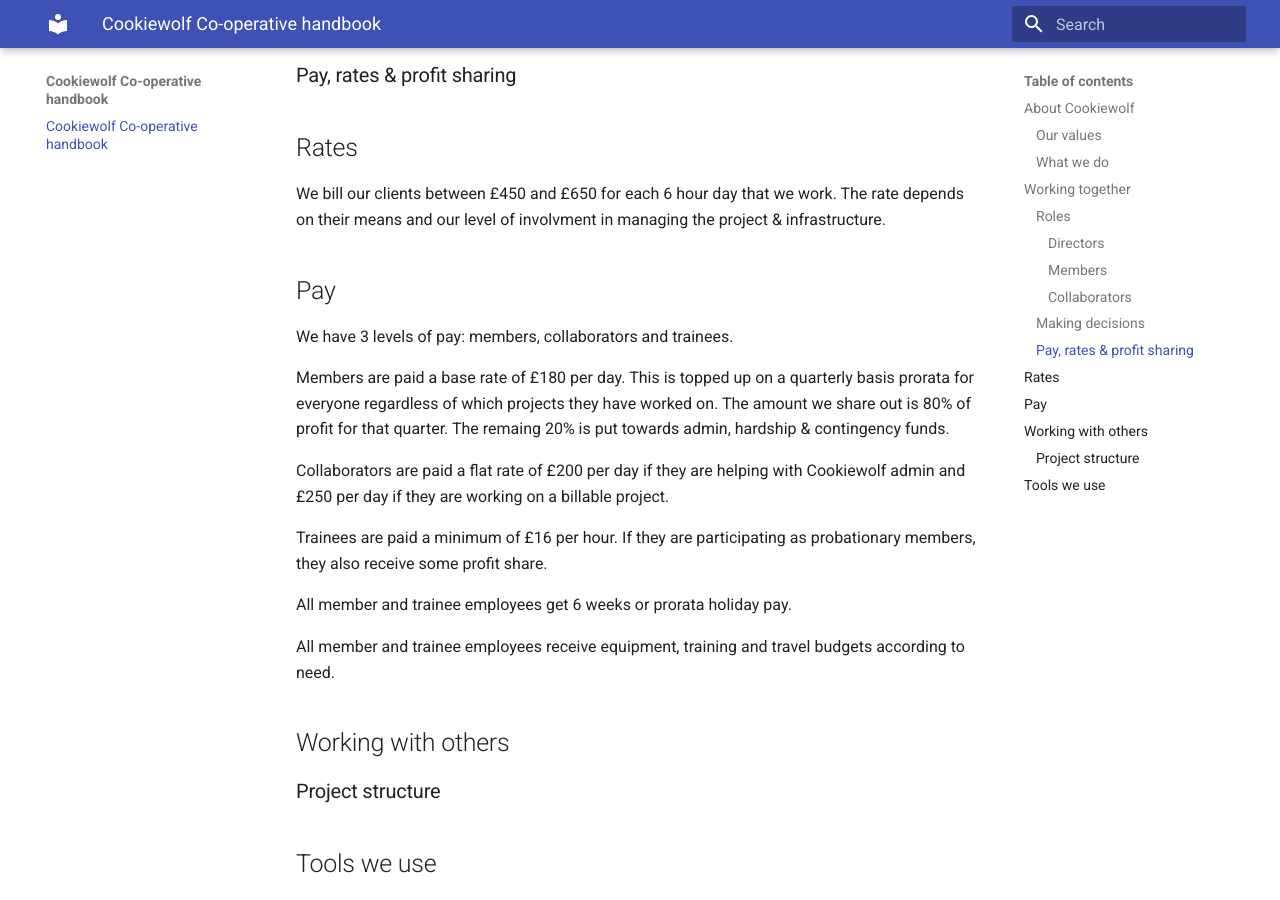
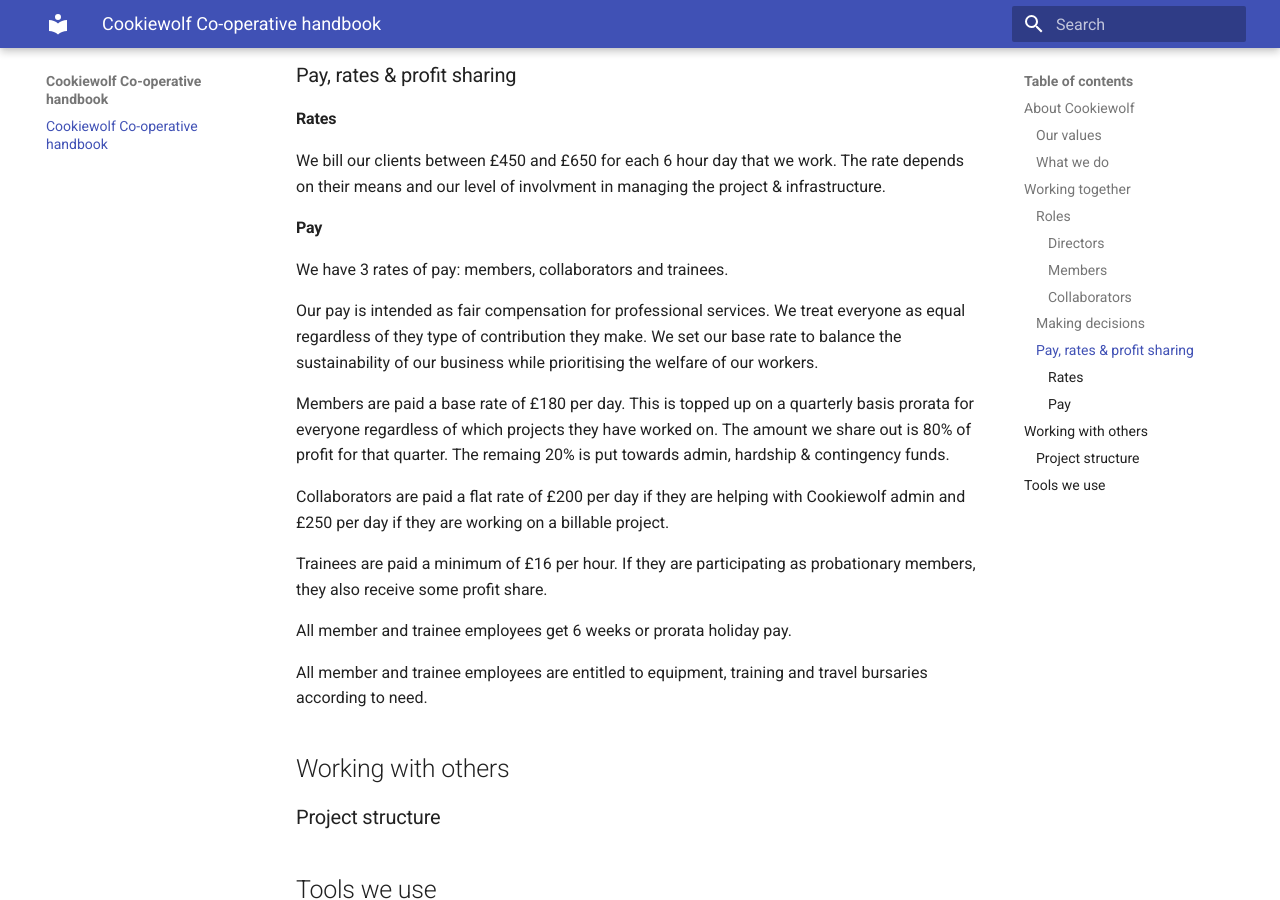
Before and after one commit to cookiewolf/handbook, an MkDocs documentation site: the page built from docs/index.md, in a window 1280 px wide and 900 px high, scrolled down 602 px. Built offline with MkDocs 1.6.1 and Material for MkDocs 9.7.7, drawn with Linux system fonts in a browser that asks for light colours.

Commit message:
Add some explaning fluff to pay rates

```diff
--- a/docs/index.md
+++ b/docs/index.md
@@ -20,13 +20,15 @@
 
 ### Pay, rates & profit sharing
 
-## Rates
+#### Rates
 
 We bill our clients between £450 and £650 for each 6 hour day that we work. The rate depends on their means and our level of involvment in managing the project & infrastructure.
 
-## Pay
+#### Pay
 
-We have 3 levels of pay: members, collaborators and trainees.
+We have 3 rates of pay: members, collaborators and trainees.
+
+Our pay is intended as fair compensation for professional services. We treat everyone as equal regardless of they type of contribution they make. We set our base rate to balance the sustainability of our business while prioritising the welfare of our workers.
 
 Members are paid a base rate of £180 per day. This is topped up on a quarterly basis prorata for everyone regardless of which projects they have worked on. The amount we share out is 80% of profit for that quarter. The remaing 20% is put towards admin, hardship & contingency funds.
 
@@ -36,7 +38,7 @@ Trainees are paid a minimum of £16 per hour. If they are participating as proba
 
 All member and trainee employees get 6 weeks or prorata holiday pay.
 
-All member and trainee employees receive equipment, training and travel budgets according to need.
+All member and trainee employees are entitled to equipment, training and travel bursaries according to need.
 
 
 ## Working with others
```
